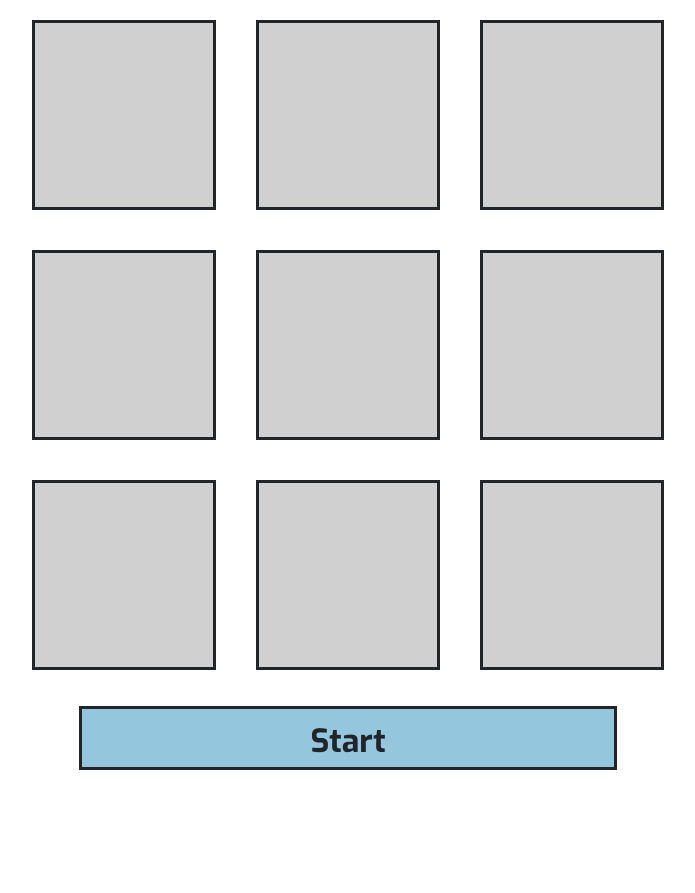
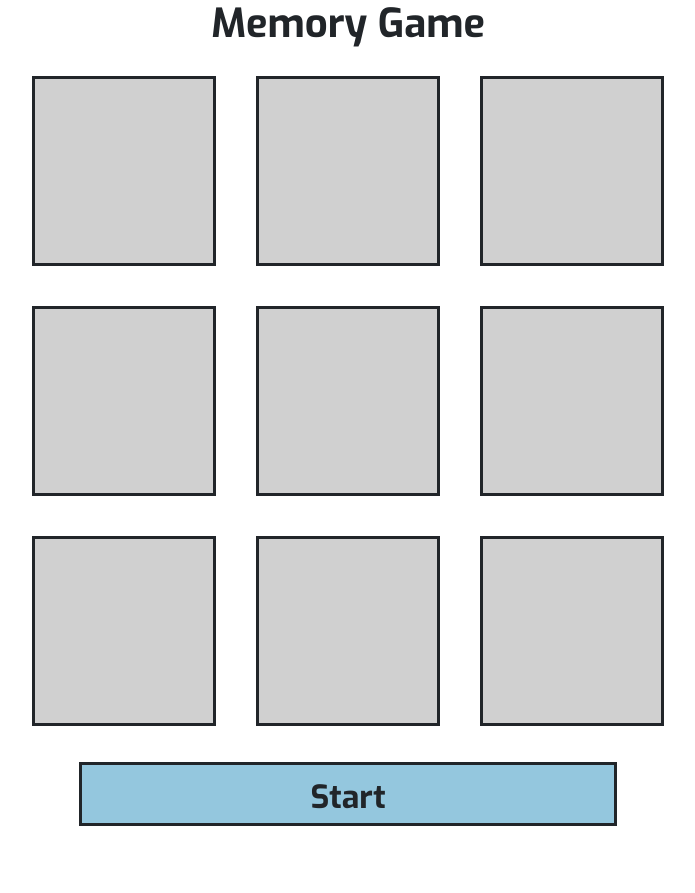
Before and after one commit to Code-Institute-Submissions/Memory, a plain HTML site: page index.html in a window 1280 px wide. Shown: the whole page, without its empty margins (292-987 px from the left). Before the commit the page ends 837 px from the top, so only its background shows below. Drawn offline with nearby package versions, Linux system fonts and the light colour scheme.

Commit message:
Add title to header
Add title to header

```diff
--- a/index.html
+++ b/index.html
@@ -13,6 +13,11 @@
 </head>
 
 <body>
+	<header>
+		<!-- Title -->
+		<h1 class="font-exo">Memory Game</h1>
+	</header>
+
 	<!-- Info -->
 	<section>
 		<div class="row no-gutters memory-row">
```
